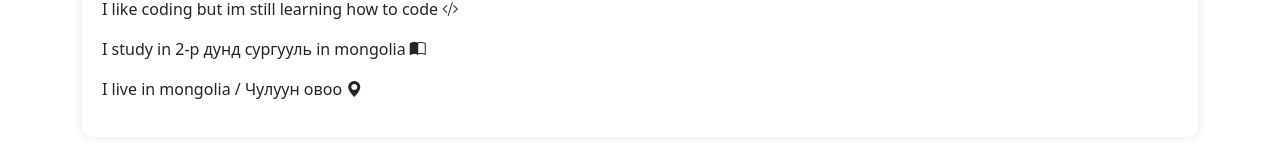
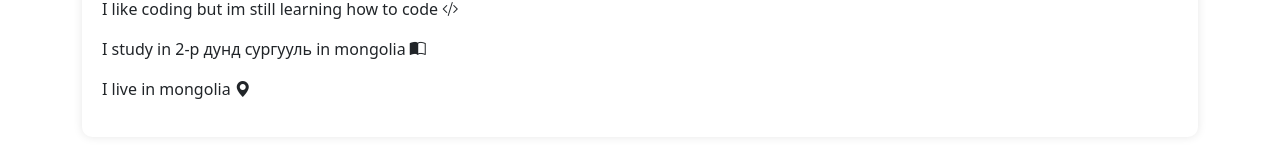
Before and after one commit to GGCLIENTS/not-that-spercial, a plain HTML site: page index.html in a window 1280 px wide. Shown: the part 308-475 px from the top of the page. Drawn offline with nearby package versions, Linux system fonts and the light colour scheme.

Commit message:
Update index.html

```diff
--- a/index.html
+++ b/index.html
@@ -27,7 +27,7 @@
         <p>And my hobby is "Playing games , coding" <i class="bi bi-controller"></i></p>
         <p>I like coding but im still learning how to code <i class="bi bi-code-slash"></i></p>
         <p>I study in 2-р дунд сургууль in mongolia <i class="bi bi-book-half"></i> </p>
-        <p>I live in mongolia / Чулуун овоо <i class="bi bi-geo-alt-fill"></i></p>
+        <p>I live in mongolia <i class="bi bi-geo-alt-fill"></i></p>
     </div>
     <br><br><br>
 <br><br><br>
```
